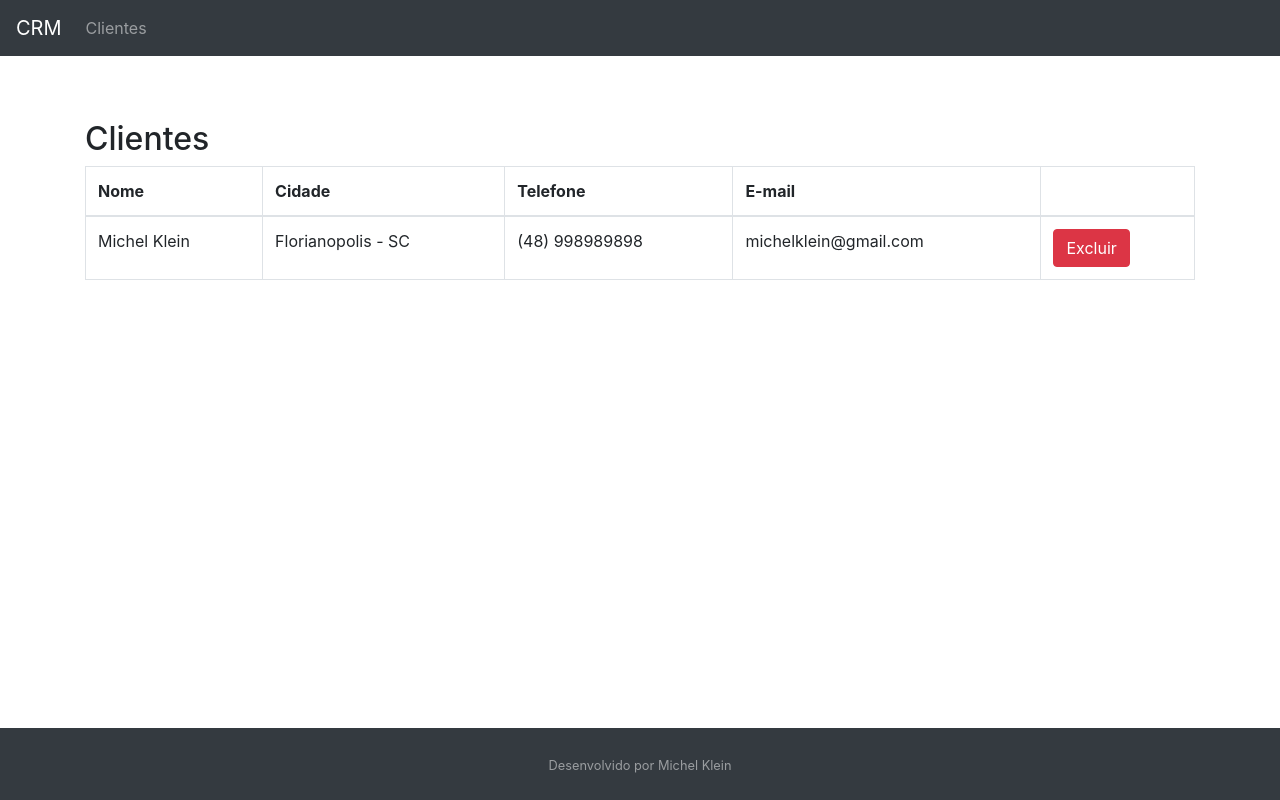
After one commit to michel-klein/crm-django, a Django app: page /customer/list/ in a window 1280 px wide. The commit adds this page. Run offline with Django 3.2, Linux system fonts and the light colour scheme; data comes from the database, SQL or seed files in the repository.

Commit message:
Structure and customer page created

```diff
--- a/core/templates/index.html
+++ b/core/templates/index.html
@@ -1 +1,5 @@
 {% extends "model-page.html" %}
+
+{% block content %}
+<h1>CRM</h1>
+{% endblock %}
--- a/core/templates/model-footer.html
+++ b/core/templates/model-footer.html
@@ -0,0 +1,3 @@
+<div class="container text-center">
+    <small>Desenvolvido por Michel Klein</small>
+</div>
--- a/core/templates/model-header.html
+++ b/core/templates/model-header.html
@@ -0,0 +1,8 @@
+<nav class="navbar navbar-expand-sm bg-dark navbar-dark">
+    <a class="navbar-brand" href={% url 'index' %}>CRM</a>
+    <ul class="navbar-nav mr-auto">
+        <li class="nav-item">
+            <a class="nav-link" href="{% url 'customer:customer-list' %}">Clientes</a>
+        </li>
+    </ul>
+</nav>
--- a/core/templates/model-page.html
+++ b/core/templates/model-page.html
@@ -13,5 +13,27 @@
     <header>
         {% include "model-header.html" %}
     </header>
+    <main class="content" style="margin-top: 5%">
+        <div class="container">
+            {% block content %} {% endblock %}
+        </div>
+    </main>
+    <footer class="py-4 bg-dark text-white-50">
+        {% include "model-footer.html" %}
+    </footer>
 </body>
+<style>
+html, body {
+    height: 100%;
+}
+
+main {
+    flex: 1 0 auto;
+}
+
+footer {
+    flex-shrink: none;
+    margin-top: 2em;
+}
+</style>
 </html>
--- a/crm_django/urls.py
+++ b/crm_django/urls.py
@@ -14,10 +14,11 @@ Including another URLconf
     2. Add a URL to urlpatterns:  path('blog/', include('blog.urls'))
 """
 from django.contrib import admin
-from django.urls import path
+from django.urls import path, include
 from django.views.generic import TemplateView
 
 urlpatterns = [
     path('admin/', admin.site.urls),
-    path('', TemplateView.as_view(template_name='index.html'))
+    path('', TemplateView.as_view(template_name='index.html'), name='index'),
+    path('customer/', include('customer.urls'))
 ]
--- a/customer/models.py
+++ b/customer/models.py
@@ -17,5 +17,14 @@ class Customer(models.Model):
     def __str__(self):
         return f"{self.first_name} {self.last_name}"
 
+    def get_full_phone_number(self):
+        return f"({self.area_code}) {self.phone_number}"
+
+    def get_full_name(self):
+        return f"{self.first_name} {self.last_name}"
+
+    def get_full_city(self):
+        return f"{self.city} - {self.state}"
+
     class Meta:
         db_table = "customer"
--- /dev/null
+++ b/customer/templates/customer/customer_list.html
@@ -0,0 +1,29 @@
+{% extends "model-page.html" %}
+
+{% block content %}
+    <h2>Clientes</h2>
+
+    <table class="table table-bordered">
+        <thead>
+          <tr>
+            <th scope="col">Nome</th>
+            <th scope="col">Cidade</th>
+            <th scope="col">Telefone</th>
+            <th scope="col">E-mail</th>
+            <th scope="col"></th>
+          </tr>
+        </thead>
+        <tbody>
+            {% for customer in customer_list %}
+                <tr>
+                    <td>{{ customer.get_full_name }}</td>
+                    <td>{{ customer.get_full_city }}</td>
+                    <td>{{ customer.get_full_phone_number }}</td>
+                    <td>{{ customer.email }}</td>
+                    <td><button type="button" class="btn btn-danger">Excluir</button></td>
+                </tr>
+            {% endfor %}
+        </tbody>
+      </table>
+
+{% endblock %}
--- /dev/null
+++ b/customer/urls.py
@@ -0,0 +1,8 @@
+from django.urls import path
+from .views import CustomerListView
+
+app_name = "customer"
+
+urlpatterns = [
+    path('list/', CustomerListView.as_view(), name="customer-list")
+]
--- a/customer/views.py
+++ b/customer/views.py
@@ -1,3 +1,8 @@
-from django.shortcuts import render
+from typing import List
+from django.views.generic import ListView
+from .models import Customer
 
-# Create your views here.
+class CustomerListView(ListView):
+    template_name = "customer/customer_list.html"
+    model = Customer
+    queryset = Customer.objects.all()
```
